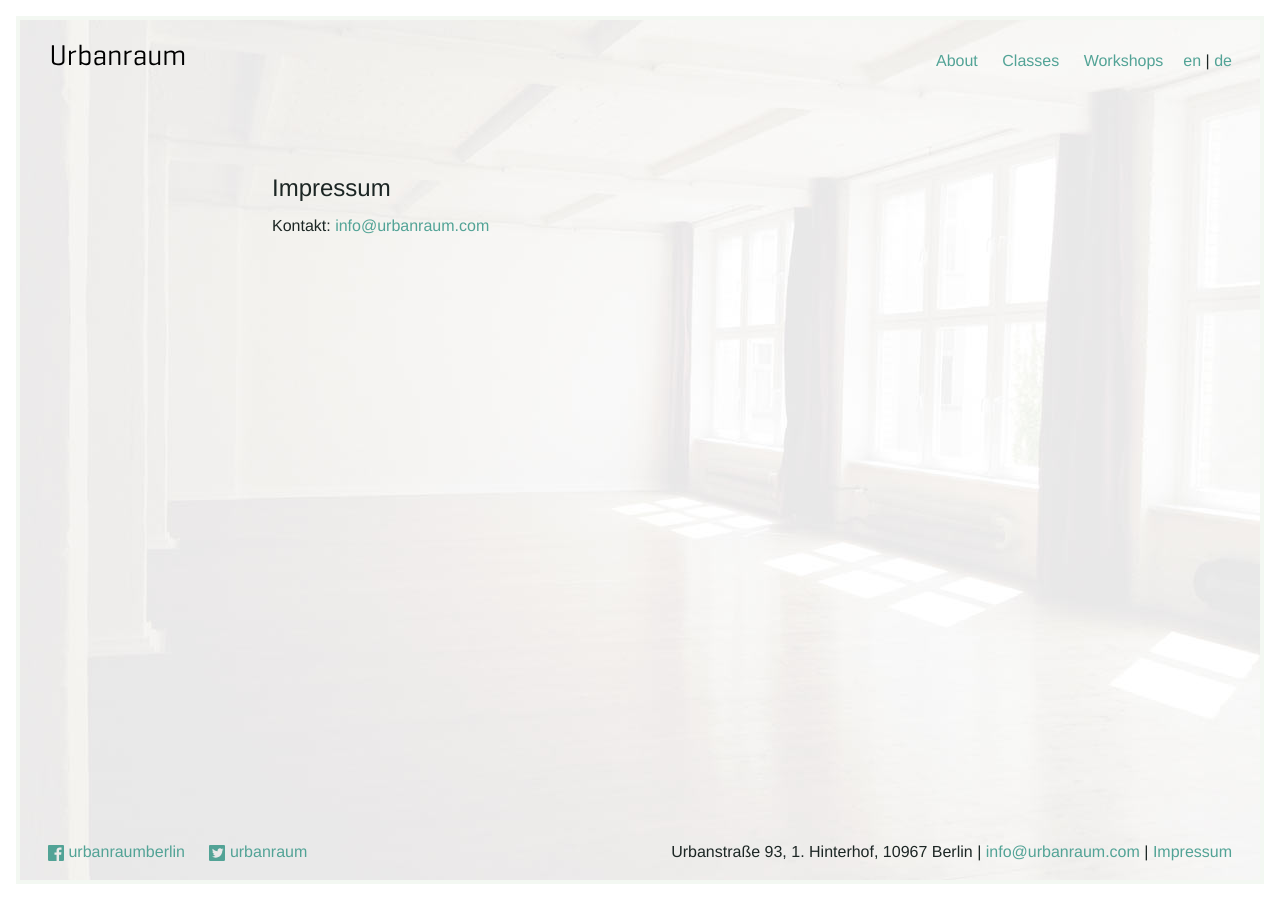
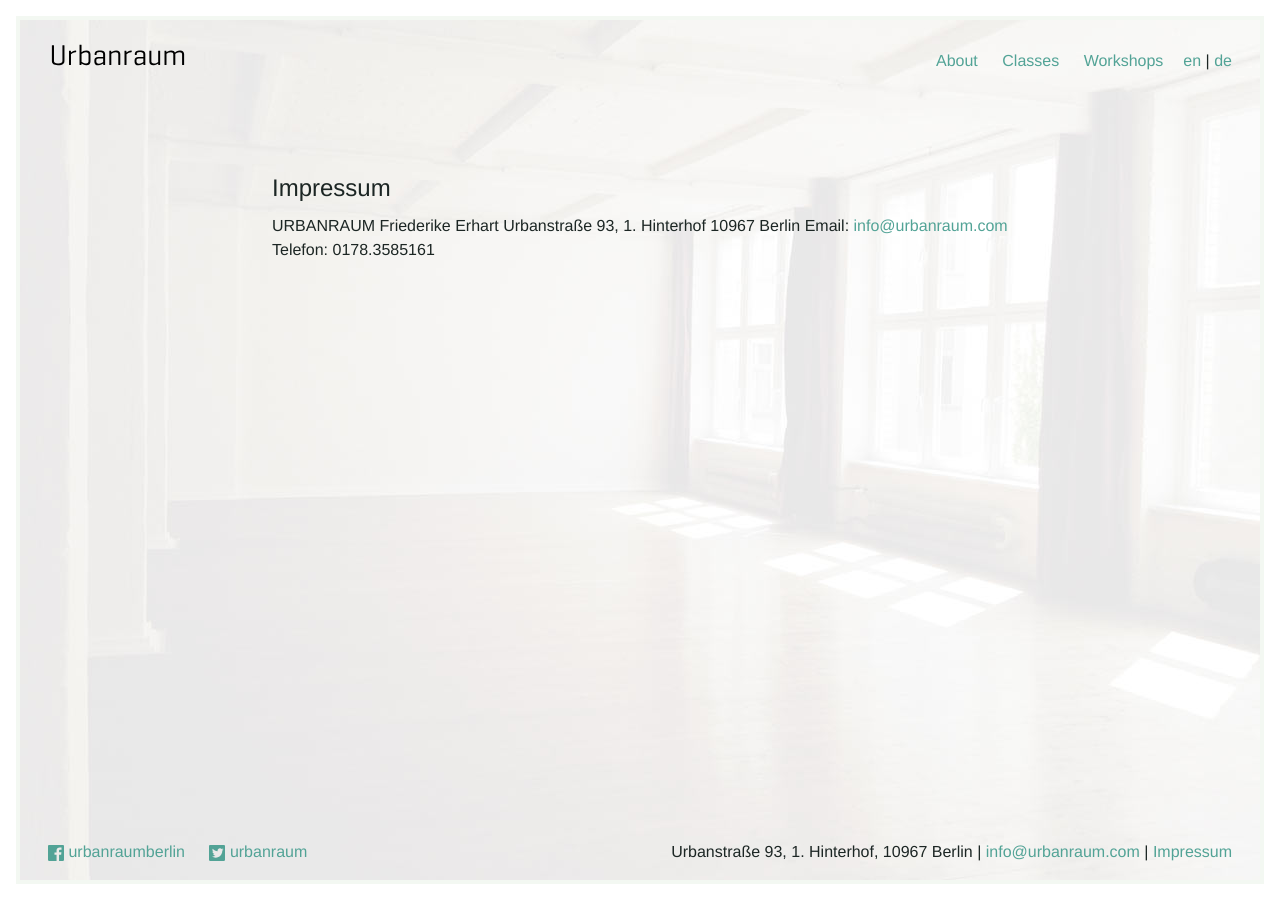
Before and after one commit to Kriesse/urbanraum, a Jekyll site: the page built from impressum.md, in a window 1280 px wide. Built offline with Jekyll 4.4.1, drawn with Linux system fonts in a browser that asks for light colours; nearby versions of some CDN libraries.

Commit message:
Daten Impressum

```diff
--- a/impressum.md
+++ b/impressum.md
@@ -9,7 +9,12 @@
   <h1>Impressum</h1>
 
   <p>
-    Kontakt: <a href="mailto:info@urbanraum.com">info@urbanraum.com</a>
+    URBANRAUM
+    Friederike Erhart
+    Urbanstraße 93, 1. Hinterhof
+    10967 Berlin
+    Email: <a href="mailto:info@urbanraum.com">info@urbanraum.com</a>
+    Telefon: 0178.3585161
   </p>
 
 </div>
```
